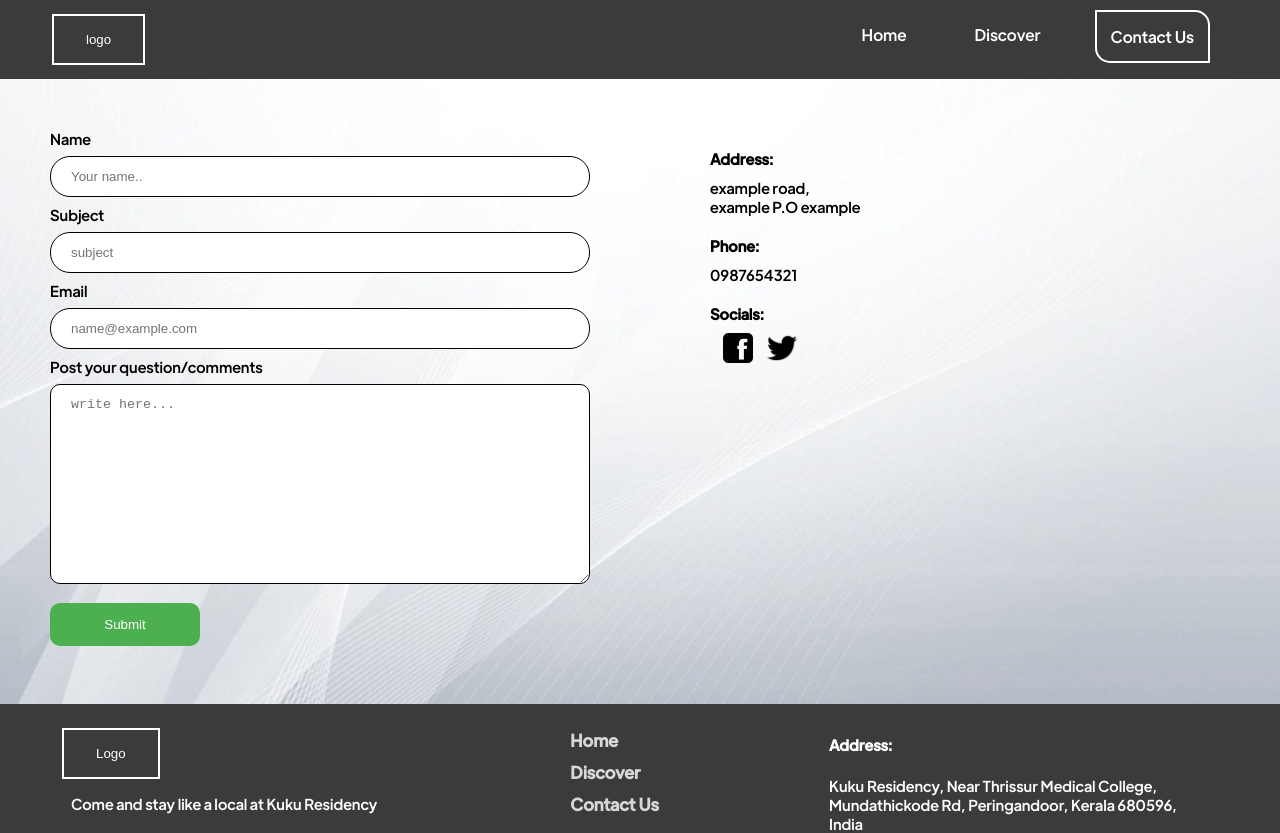
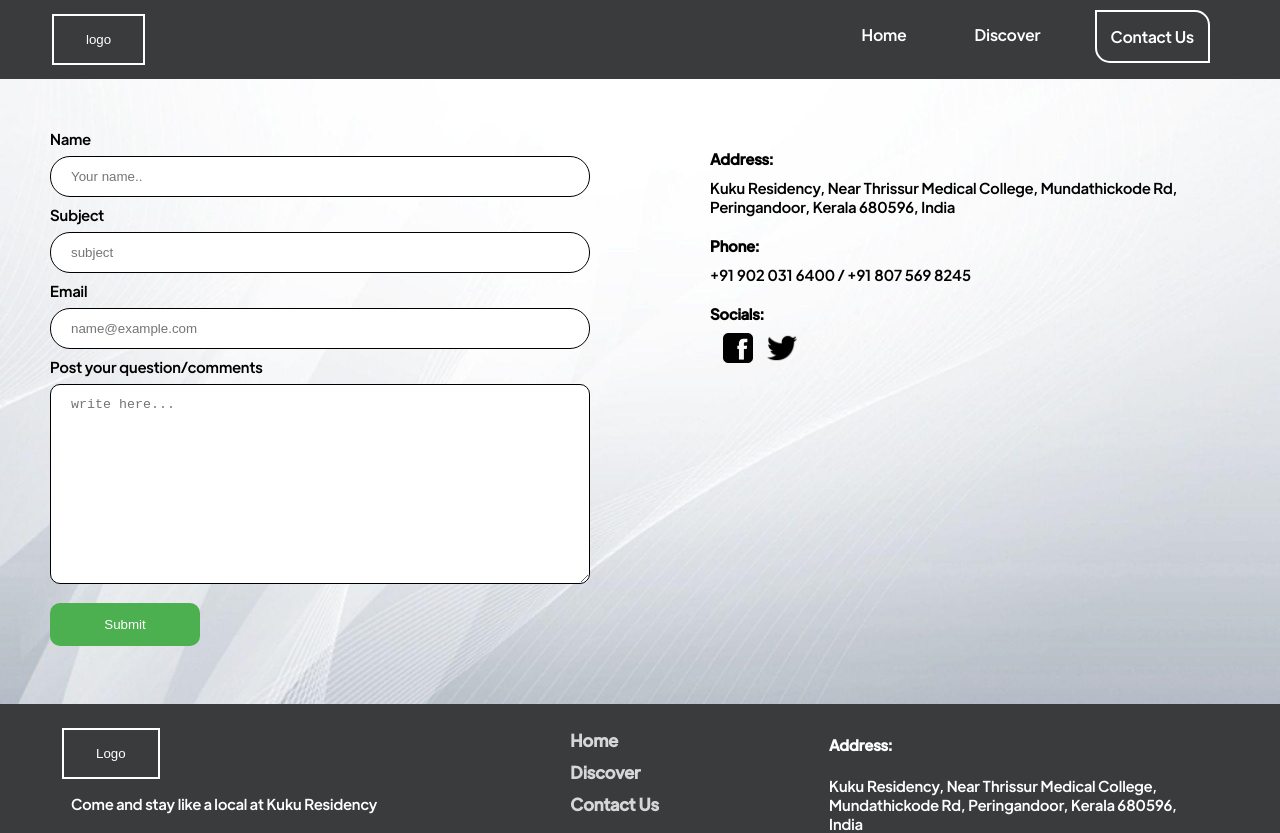
Before and after one commit to agentblues22/hotel-booking-test, a Next.js app: page /contact in a window 1280 px wide. Shown: the top 833 px of the page. Built offline with nearby package versions, Linux system fonts and the light colour scheme.

Commit message:
final sprint

```diff
--- a/pages/contact.js
+++ b/pages/contact.js
@@ -77,15 +77,15 @@ export default function Contact() {
               <div className={classes.subheading}>Address:</div>
 
               <div>
-                example road,
+                Kuku Residency, Near Thrissur Medical College, Mundathickode Rd,
                 <br />
-                example P.O example
+                Peringandoor, Kerala 680596, India
               </div>
             </div>
             <div className={classes.link_object}>
               <div className={classes.subheading}>Phone:</div>
               <NextLink href="#" passHref>
-                <div>0987654321</div>
+                <div>+91 902 031 6400 / +91 807 569 8245</div>
               </NextLink>
             </div>
             <div className={classes.link_object}>
```
